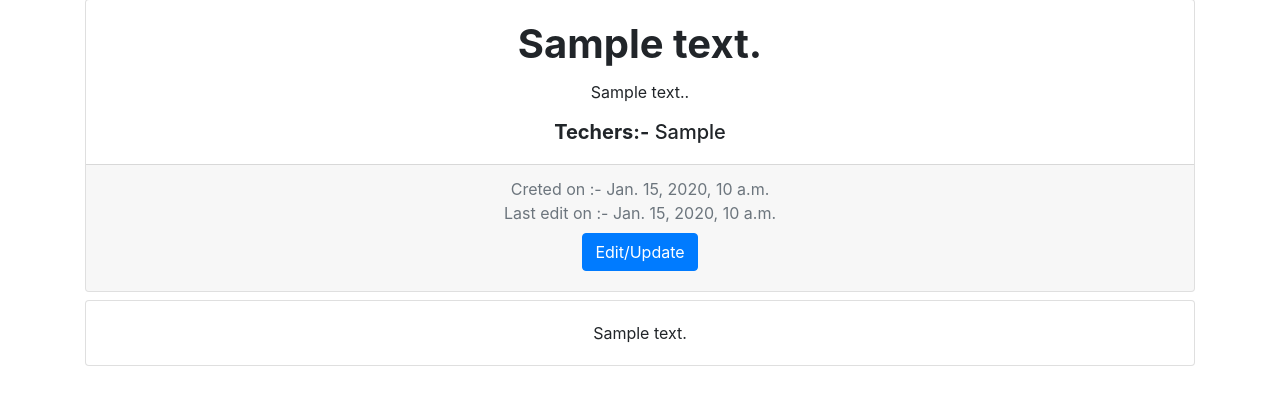
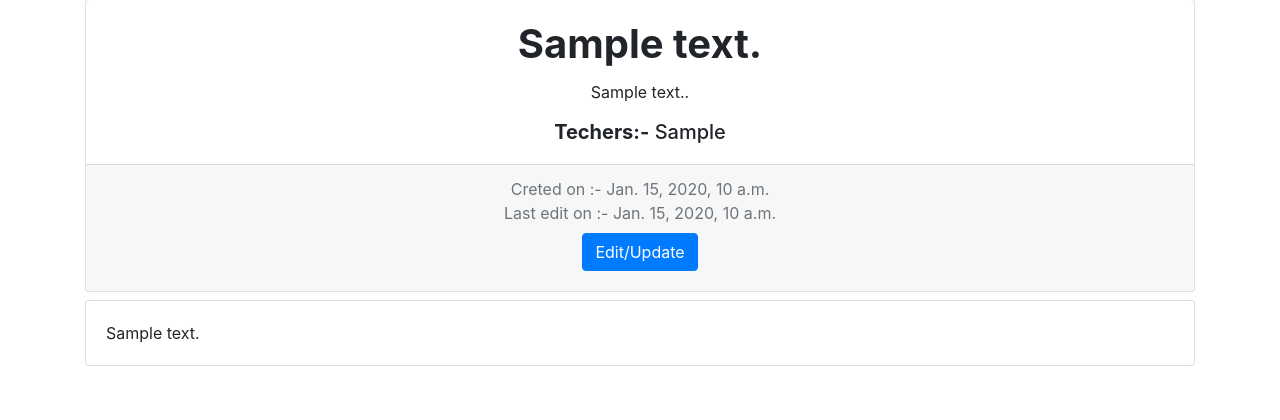
Before and after one commit to d-shaktiranjan/E_Note_Book, a Django app: a page that uses templates/read.html in a window 1280 px wide. Shown: the part 73-493 px from the top of the page. Run offline with Django 3.2, Linux system fonts and the light colour scheme; tables that the repository leaves empty hold one stand-in row (values such as "Sample post").

Commit message:
remove text-center class

```diff
--- a/templates/read.html
+++ b/templates/read.html
@@ -19,7 +19,7 @@
             <a href="/edit/{{slug}}" type="button" class="btn btn-primary my-2">Edit/Update</a href="/edit/{{slug}}">
         </div>
     </div>
-    <div class="card text-center my-2">
+    <div class="card my-2">
         <div class="card-body">
             <p class="card-text">{{notes.content | safe}}</p>
         </div>
```
